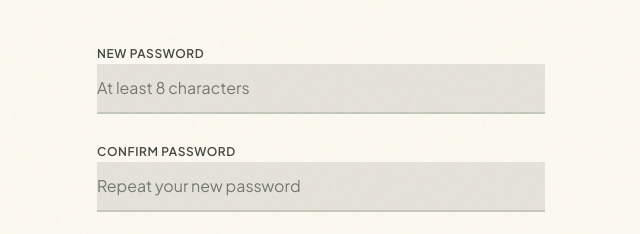
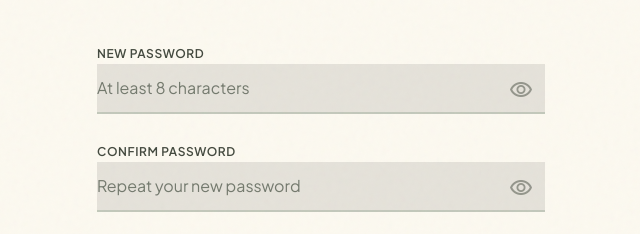
Before and after one commit to VibhavTh/GDG_Hackathon, a Next.js app in the folder green-market/: page /vendor/reset-password in a window 1280 px wide. Shown: the part 294-528 px from the top of the page, without its empty margins (319-959 px from the left). Built offline with nearby package versions, Linux system fonts and the light colour scheme.

Commit message:
feature/auth-and-ux-improvements

```diff
--- a/green-market/src/app/(admin)/dashboard/page.tsx
+++ b/green-market/src/app/(admin)/dashboard/page.tsx
@@ -78,7 +78,7 @@ async function DashboardContent() {
       <header className="flex flex-col md:flex-row justify-between items-start md:items-end mb-16 gap-4">
         <div>
           <h2 className="text-4xl font-headline italic text-tertiary leading-tight">
-            {site?.name ? `Welcome, ${site.name}.` : "Good morning."}
+            Welcome
           </h2>
           <p className="text-on-surface-variant font-body mt-2">
             Manage your produce, flowers, and nursery listings.
--- a/green-market/src/app/auth/callback/route.ts
+++ b/green-market/src/app/auth/callback/route.ts
@@ -56,16 +56,23 @@ export async function GET(request: Request) {
     .eq("id", user.id)
     .maybeSingle();
 
+  const FARM_OWNER_EMAIL = process.env.FARM_OWNER_EMAIL;
+  const isFarmOwner = FARM_OWNER_EMAIL
+    ? user.email?.toLowerCase() === FARM_OWNER_EMAIL.toLowerCase()
+    : false;
+
   if (!profile) {
-    // New user via OAuth or magic link -- default to customer
     await service.from("users").insert({
       id: user.id,
       email: user.email!,
-      role: "customer",
+      role: isFarmOwner ? "farmer" : "customer",
     });
+  } else if (isFarmOwner && profile.role !== "farmer" && profile.role !== "admin") {
+    // Upgrade farm owner if they somehow got a customer role
+    await service.from("users").update({ role: "farmer" }).eq("id", user.id);
   }
 
-  const userRole = profile?.role ?? "customer";
+  const userRole = isFarmOwner ? (profile?.role ?? "farmer") : (profile?.role ?? "customer");
 
   // Explicit customer flow (Google OAuth, magic link)
   if (role === "customer") {
--- a/green-market/src/app/customer/login/page.tsx
+++ b/green-market/src/app/customer/login/page.tsx
@@ -85,9 +85,9 @@ async function CustomerLoginContent({ searchParams }: Props) {
         </div>
 
         <p className="text-center mt-6 text-sm text-on-surface-variant font-body">
-          Are you a vendor?{" "}
+          Are you the farmer?{" "}
           <Link href="/vendor/login" className="text-primary font-bold hover:underline">
-            Vendor sign in
+            Farmer sign in
           </Link>
         </p>
 
--- a/green-market/src/app/vendor/login/actions.ts
+++ b/green-market/src/app/vendor/login/actions.ts
@@ -10,6 +10,11 @@ export async function login(formData: FormData) {
   const password = formData.get("password") as string;
   const next = (formData.get("next") as string) || "/dashboard";
 
+  const FARM_OWNER_EMAIL = process.env.FARM_OWNER_EMAIL;
+  if (FARM_OWNER_EMAIL && email.toLowerCase() !== FARM_OWNER_EMAIL.toLowerCase()) {
+    redirect(`/vendor/login?error=${encodeURIComponent("Access restricted. This login is for farm staff only.")}`);
+  }
+
   const { error } = await supabase.auth.signInWithPassword({ email, password });
 
   if (error) {
--- a/green-market/src/app/vendor/login/page.tsx
+++ b/green-market/src/app/vendor/login/page.tsx
@@ -2,6 +2,7 @@ import { Suspense } from "react";
 import Link from "next/link";
 import { Icon } from "@/components/ui/icon";
 import { SubmitButton } from "@/components/ui/submit-button";
+import { PasswordInput } from "@/components/ui/password-input";
 import { login } from "./actions";
 
 interface Props {
@@ -73,10 +74,9 @@ async function VendorLoginContent({ searchParams }: Props) {
                   Forgot?
                 </Link>
               </div>
-              <input
+              <PasswordInput
                 id="password"
                 name="password"
-                type="password"
                 required
                 autoComplete="current-password"
                 placeholder="••••••••••••"
--- a/green-market/src/app/vendor/register/actions.ts
+++ b/green-market/src/app/vendor/register/actions.ts
@@ -9,6 +9,11 @@ export async function register(formData: FormData) {
 
   const email = formData.get("email") as string;
   const password = formData.get("password") as string;
+
+  const FARM_OWNER_EMAIL = process.env.FARM_OWNER_EMAIL;
+  if (FARM_OWNER_EMAIL && email.toLowerCase() !== FARM_OWNER_EMAIL.toLowerCase()) {
+    redirect(`/vendor/register?error=${encodeURIComponent("Access restricted. Farm registration is not open to the public.")}`);
+  }
 
   const { data, error: signUpError } = await supabase.auth.signUp({
     email,
--- a/green-market/src/app/vendor/reset-password/page.tsx
+++ b/green-market/src/app/vendor/reset-password/page.tsx
@@ -1,5 +1,6 @@
 import { Suspense } from "react";
 import { Icon } from "@/components/ui/icon";
+import { PasswordInput } from "@/components/ui/password-input";
 import { resetPassword } from "./actions";
 
 interface Props {
@@ -42,10 +43,9 @@ async function ResetPasswordContent({ searchParams }: Props) {
             >
               New Password
             </label>
-            <input
+            <PasswordInput
               id="password"
               name="password"
-              type="password"
               required
               minLength={8}
               autoComplete="new-password"
@@ -61,10 +61,9 @@ async function ResetPasswordContent({ searchParams }: Props) {
             >
               Confirm Password
             </label>
-            <input
+            <PasswordInput
               id="confirm_password"
               name="confirm_password"
-              type="password"
               required
               minLength={8}
               autoComplete="new-password"
--- /dev/null
+++ b/green-market/src/components/ui/password-input.tsx
@@ -0,0 +1,41 @@
+"use client";
+
+import { useState } from "react";
+import { Icon } from "@/components/ui/icon";
+
+interface Props {
+  id: string;
+  name: string;
+  placeholder?: string;
+  autoComplete?: string;
+  required?: boolean;
+  minLength?: number;
+  className?: string;
+}
+
+export function PasswordInput({ id, name, placeholder, autoComplete, required, minLength, className }: Props) {
+  const [visible, setVisible] = useState(false);
+
+  return (
+    <div className="relative">
+      <input
+        id={id}
+        name={name}
+        type={visible ? "text" : "password"}
+        required={required}
+        minLength={minLength}
+        autoComplete={autoComplete}
+        placeholder={placeholder}
+        className={`pr-11 ${className}`}
+      />
+      <button
+        type="button"
+        onClick={() => setVisible((v) => !v)}
+        className="absolute right-3 top-1/2 -translate-y-1/2 text-on-surface-variant/50 hover:text-on-surface-variant transition-colors"
+        aria-label={visible ? "Hide password" : "Show password"}
+      >
+        <Icon name={visible ? "visibility_off" : "visibility"} size="sm" />
+      </button>
+    </div>
+  );
+}
```
